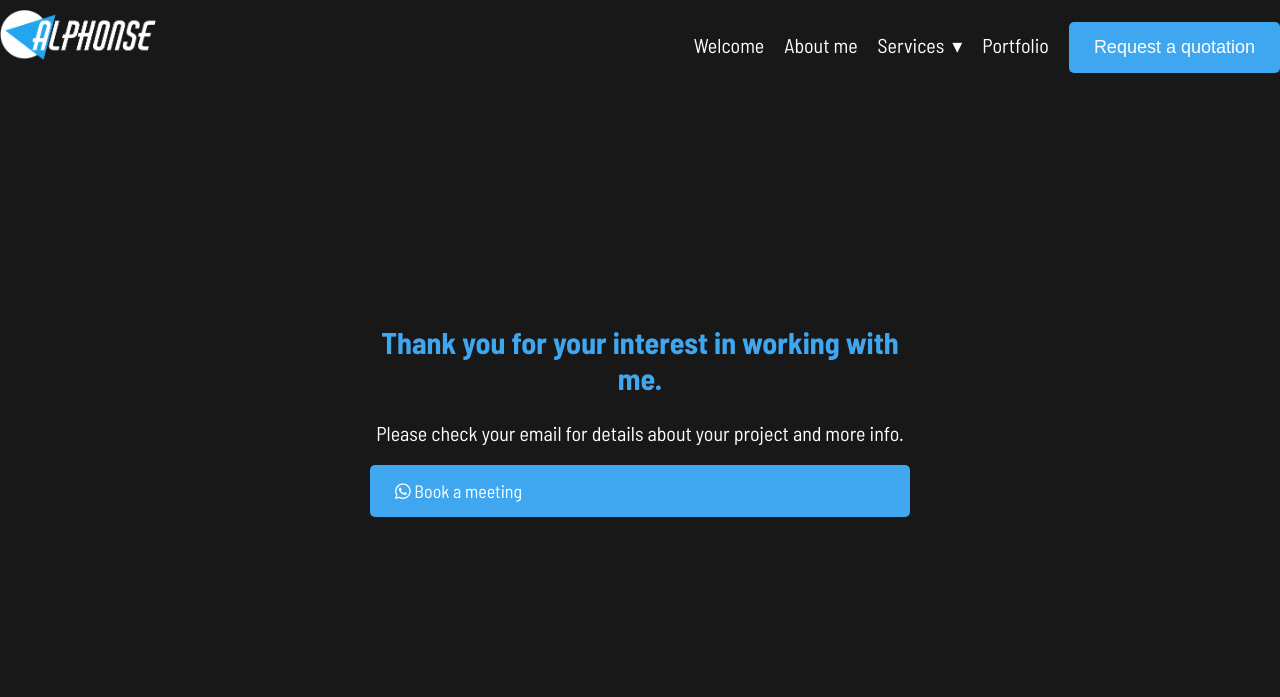
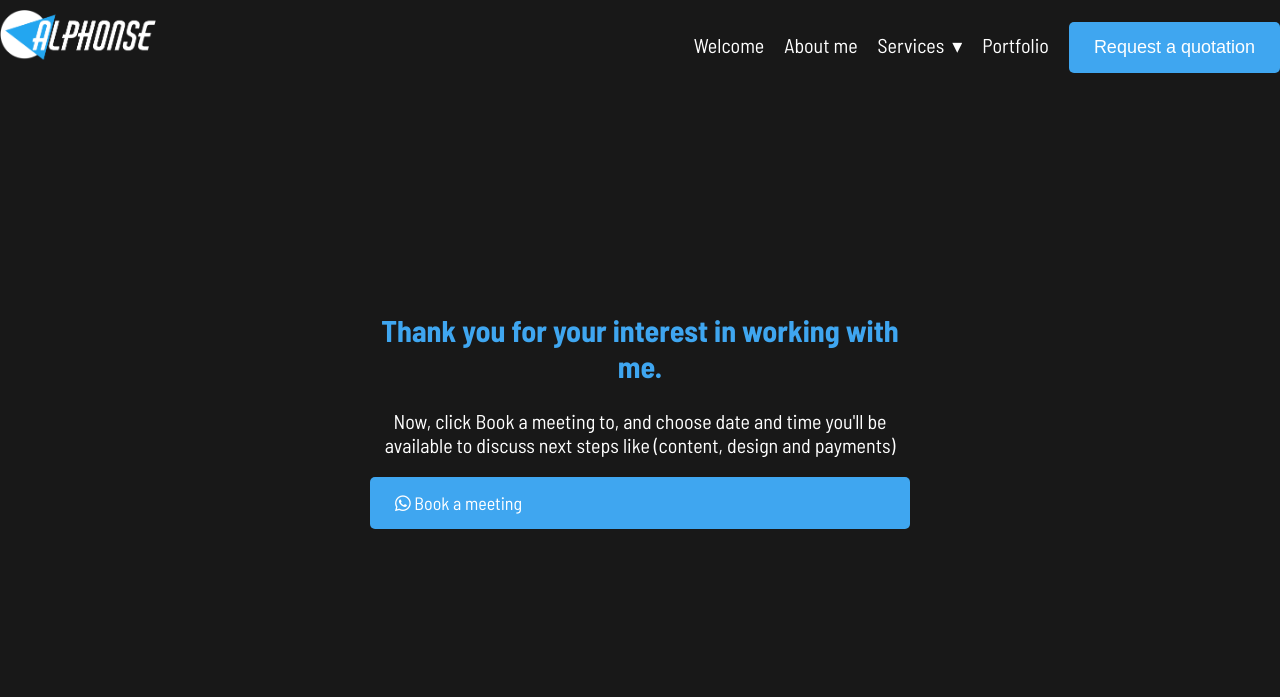
Before and after one commit to siboalpha/alphonselive, a Django app: page /thank-you/ in a window 1280 px wide. Shown: the top 697 px of the page. Run offline with Django 4.2, Linux system fonts and the light colour scheme; parts of the project's set-up code (start-up, migrations or seed data) failed here and were passed over; some libraries are stand-ins or nearby versions.

Commit message:
bug fixes

```diff
--- a/templates/thank-you.html
+++ b/templates/thank-you.html
@@ -7,7 +7,8 @@
             Thank you for your interest in working with me.
         </h1>
         <p>
-            Please check your email for details about your project and more info.
+            Now, click Book a meeting to,  and choose date and time you'll be available to
+            discuss next steps like (content, design and payments)
         </p>
         <!--
             <div class="contact-btn">
```
